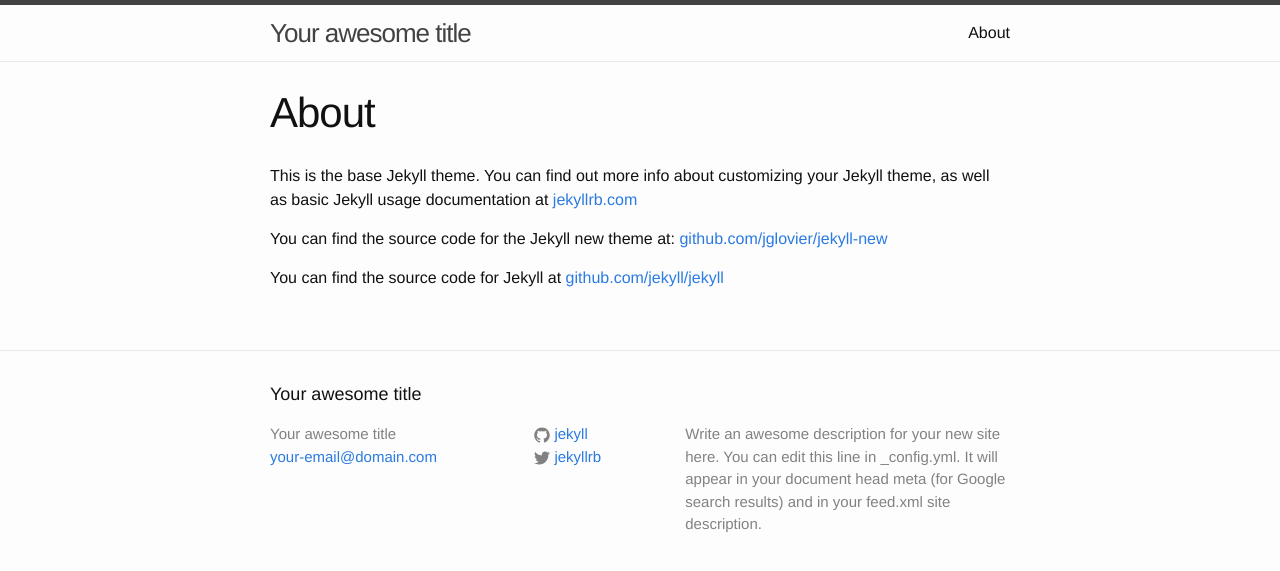
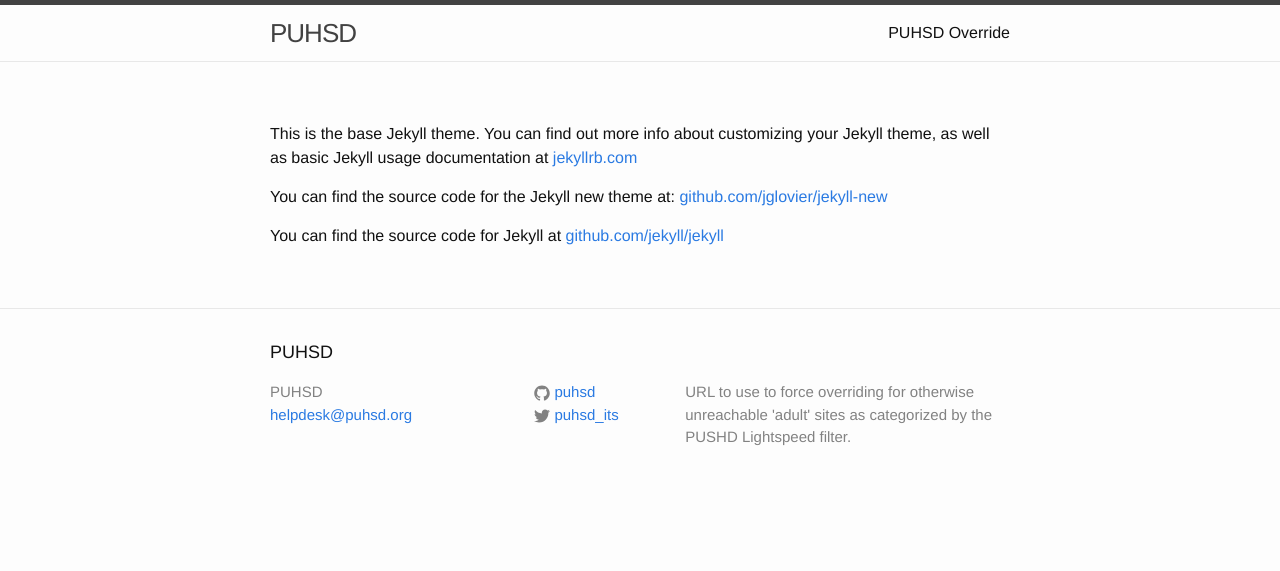
Before and after one commit to puhsd/puhsd.github.io, a Jekyll site: the page built from about.md, in a window 1280 px wide. Shown: the top 571 px of the page. Built offline with Jekyll 4.4.1, drawn with Linux system fonts in a browser that asks for light colours.

Commit message:
Added index.html back in and included basic language

```diff
--- a/_config.yml
+++ b/_config.yml
@@ -1,14 +1,13 @@
 # Site settings
-title: Your awesome title
-email: your-email@domain.com
-description: > # this means to ignore newlines until "baseurl:"
-  Write an awesome description for your new site here. You can edit this
-  line in _config.yml. It will appear in your document head meta (for
-  Google search results) and in your feed.xml site description.
+title: PUHSD
+email: helpdesk@puhsd.org
+description: > # This site is intended to serve as a convenient
+  URL to use to force overriding for otherwise unreachable 'adult'
+  sites as categorized by the PUSHD Lightspeed filter.
 baseurl: "" # the subpath of your site, e.g. /blog/
 url: "http://yourdomain.com" # the base hostname & protocol for your site
-twitter_username: jekyllrb
-github_username:  jekyll
+twitter_username: puhsd_its
+github_username:  puhsd
 
 # Build settings
 markdown: kramdown
--- a/about.md
+++ b/about.md
@@ -1,6 +1,5 @@
 ---
 layout: page
-title: About
 permalink: /about/
 ---
 
--- /dev/null
+++ b/index.html
@@ -0,0 +1,6 @@
+---
+layout: default
+title: PUHSD Override
+---
+
+You have succesfully overriden the restriction on access to a website or page that is typically blocked for access by the Perris Union High School District's web filter. Please proceed with appropriate caution.
```
